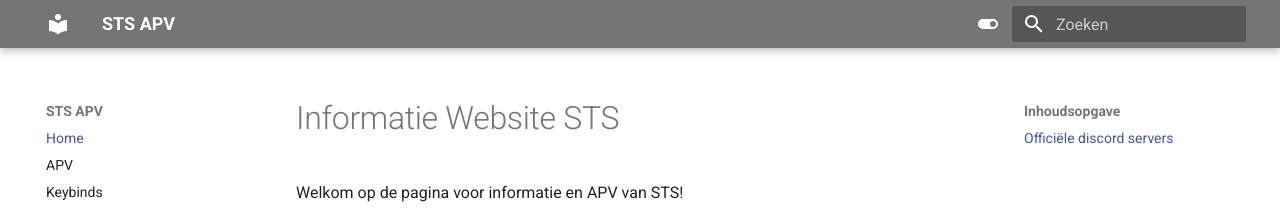
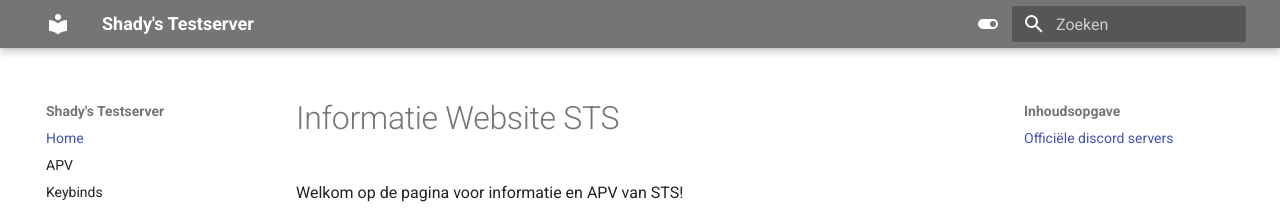
Before and after one commit to Welseyy/STSAPV, an MkDocs documentation site: the page built from docs/index.md, in a window 1280 px wide. Shown: the top 208 px of the page. Built offline with MkDocs 1.6.1 and Material for MkDocs 9.7.7, drawn with Linux system fonts in a browser that asks for light colours.

Commit message:
Update mkdocs.yml
Naam en discord link aanpassing

```diff
--- a/mkdocs.yml
+++ b/mkdocs.yml
@@ -1,5 +1,5 @@
-site_name: STS APV
-site_url: https://caspertjuh.github.io/STSAPV/
+site_name: Shady's Testserver
+site_url: http://shadystestserver.nl/
 site_author: Caspertjuh
 site_description: >-
   Shady's test server Informatie en APV
@@ -96,6 +96,6 @@ extra:
     property: !ENV GOOGLE_ANALYTICS_KEY
   social:
     - icon: fontawesome/brands/discord
-      link: https://discord.gg/PKZrnW7dQc
+      link: https://discord.gg/sts
     - icon: fontawesome/brands/tiktok
       link: https://www.tiktok.com/@shadys.testserver
```
